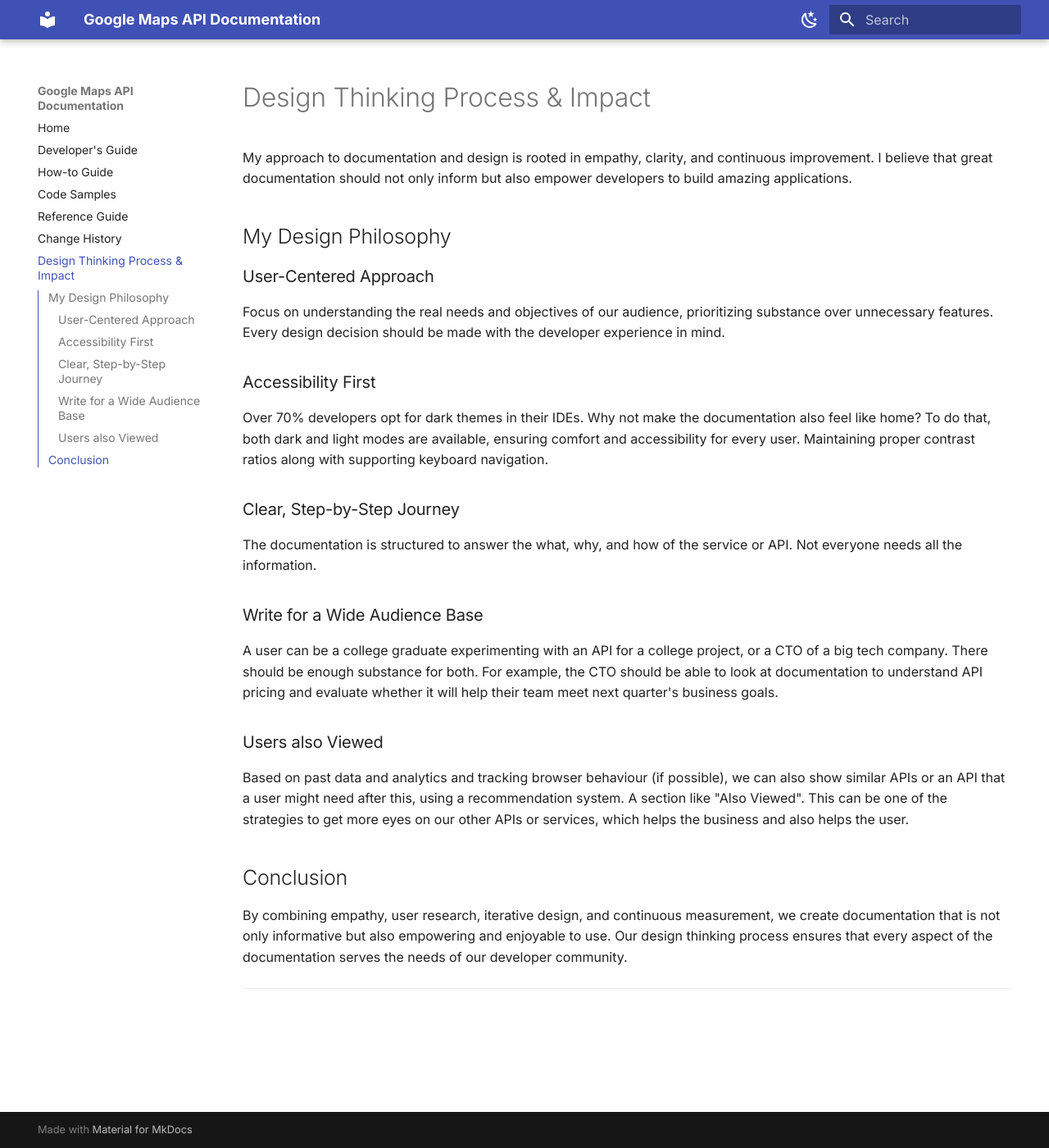
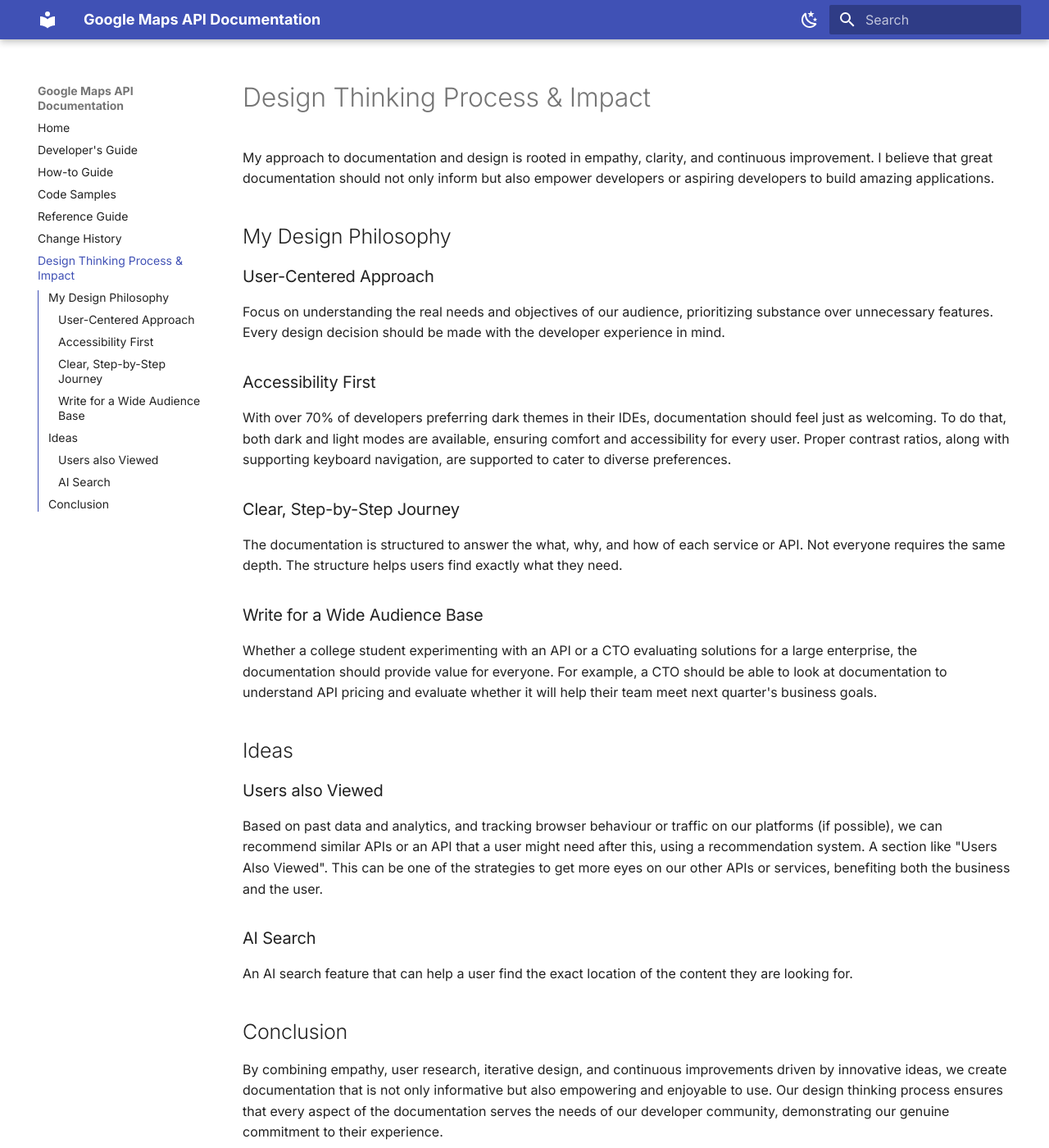
Before and after one commit to ambernegi/Documentation, an MkDocs documentation site: the page built from docs/design-thinking.md, in a window 1280 px wide and 1400 px high. Shown: the whole window at 82% size. Built offline with MkDocs 1.6.1 and Material for MkDocs 9.7.7, drawn with Linux system fonts in a browser that asks for light colours.

Commit message:
Update design-thinking.md

```diff
--- a/docs/design-thinking.md
+++ b/docs/design-thinking.md
@@ -1,6 +1,6 @@
 # Design Thinking Process & Impact
 
-My approach to documentation and design is rooted in empathy, clarity, and continuous improvement. I believe that great documentation should not only inform but also empower developers to build amazing applications.
+My approach to documentation and design is rooted in empathy, clarity, and continuous improvement. I believe that great documentation should not only inform but also empower developers or aspiring developers to build amazing applications.
 
 ## My Design Philosophy
 
@@ -10,20 +10,25 @@
 
 ### Accessibility First
 
-Over 70% developers opt for dark themes in their IDEs. Why not make the documentation also feel like home? To do that, both dark and light modes are available, ensuring comfort and accessibility for every user. Maintaining proper contrast ratios along with supporting keyboard navigation.
+With over 70% of developers preferring dark themes in their IDEs, documentation should feel just as welcoming. To do that, both dark and light modes are available, ensuring comfort and accessibility for every user. Proper contrast ratios, along with supporting keyboard navigation, are supported to cater to diverse preferences.
 
 ### Clear, Step-by-Step Journey
 
-The documentation is structured to answer the what, why, and how of the service or API. Not everyone needs all the information.
+The documentation is structured to answer the what, why, and how of each service or API. Not everyone requires the same depth. The structure helps users find exactly what they need.
 
 ### Write for a Wide Audience Base
-A user can be a college graduate experimenting with an API for a college project, or a CTO of a big tech company. There should be enough substance for both. For example, the CTO should be able to look at documentation to understand API pricing and evaluate whether it will help their team meet next quarter's business goals.
+Whether a college student experimenting with an API or a CTO evaluating solutions for a large enterprise, the documentation should provide value for everyone. For example, a CTO should be able to look at documentation to understand API pricing and evaluate whether it will help their team meet next quarter's business goals.
+
+## Ideas
 
 ### Users also Viewed
-Based on past data and analytics and tracking browser behaviour (if possible), we can also show similar APIs or an API that a user might need after this, using a recommendation system. A section like "Also Viewed". This can be one of the strategies to get more eyes on our other APIs or services, which helps the business and also helps the user.
+Based on past data and analytics, and tracking browser behaviour or traffic on our platforms (if possible), we can recommend similar APIs or an API that a user might need after this, using a recommendation system. A section like "Users Also Viewed". This can be one of the strategies to get more eyes on our other APIs or services, benefiting both the business and the user.
+
+### AI Search
+An AI search feature that can help a user find the exact location of the content they are looking for.
 
 ## Conclusion
 
-By combining empathy, user research, iterative design, and continuous measurement, we create documentation that is not only informative but also empowering and enjoyable to use. Our design thinking process ensures that every aspect of the documentation serves the needs of our developer community.
+By combining empathy, user research, iterative design, and continuous improvements driven by innovative ideas, we create documentation that is not only informative but also empowering and enjoyable to use. Our design thinking process ensures that every aspect of the documentation serves the needs of our developer community, demonstrating our genuine commitment to their experience.
 
 ---
```
